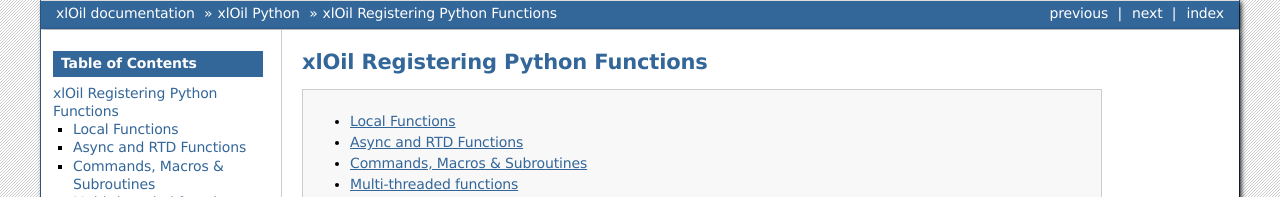
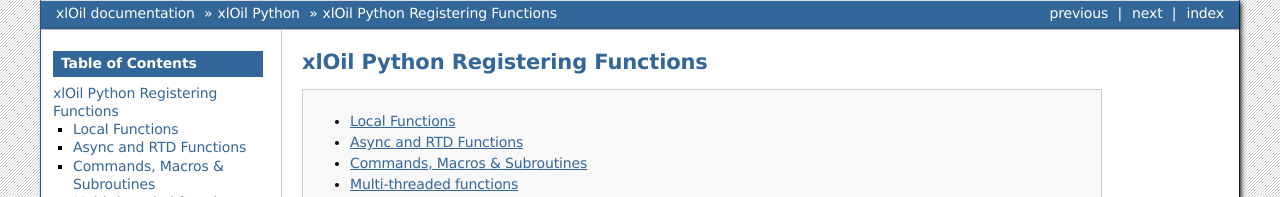
Before and after one commit to cunnane/xloil, a Sphinx documentation site: the page built from docs/source/xlOil_Python/Functions.rst, in a window 1280 px wide and 900 px high. Shown: the top 197 px of the window. Built offline with Sphinx 7.4.7, drawn with Linux system fonts in a browser that asks for light colours; the version number could not be read and is left out; some of the changed text lies outside the part shown.

```diff
--- a/docs/source/Concepts.rst
+++ b/docs/source/Concepts.rst
@@ -136,6 +136,7 @@
 This is only directly available for built-in functions.  Fortunately, Govert of *Excel-DNA* has created
 an add-in which mimics this behaviour for user-defined functions.  Download the XLL (with the right bitness)
 from the link above and activate it by one of:
+
    1) Dragging the XLL into Excel (must be done once per session)
    2) Install it via *Excel* => *Options* => *Addins* => *Manage*.
    3) Copy it to your `%APPDATA%\\Microsoft\\Excel\\XLSTART` directory.
--- a/docs/source/xlOil_Python/FAQ.rst
+++ b/docs/source/xlOil_Python/FAQ.rst
@@ -35,6 +35,7 @@
 This is available in Office 365.  It would be possible to replicate this behaviour in older Excel
 versions however it is somewhat tricky, as the output ranges are not 'protected' as they are with
 array formulae or with the Office 365 support.  The code would need to:
+
    1. Hook the *AfterCalculate* event.
    2. Remember which functions output arrays in the current calc cycle and their calling cell.
    3. Remember which functions output arrays in the previous calc cycle and their calling cell.
--- a/docs/source/xlOil_Python/Functions.rst
+++ b/docs/source/xlOil_Python/Functions.rst
@@ -1,5 +1,5 @@
 ==================================
-xlOil Registering Python Functions
+xlOil Python Registering Functions
 ==================================
 
 .. contents::
```
